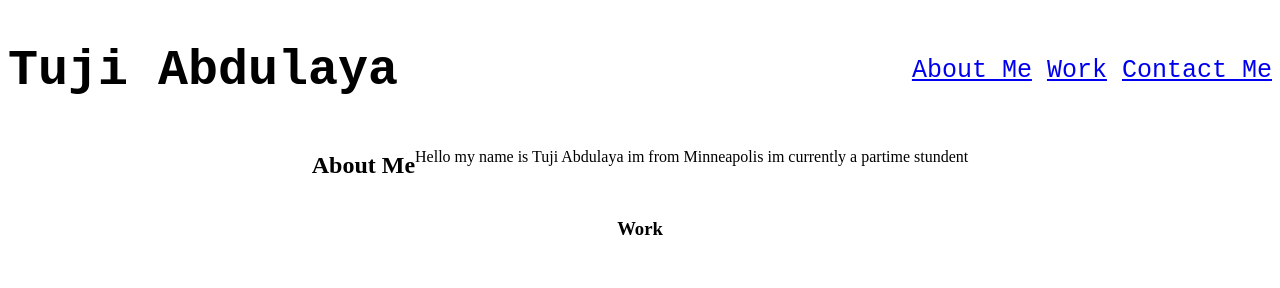
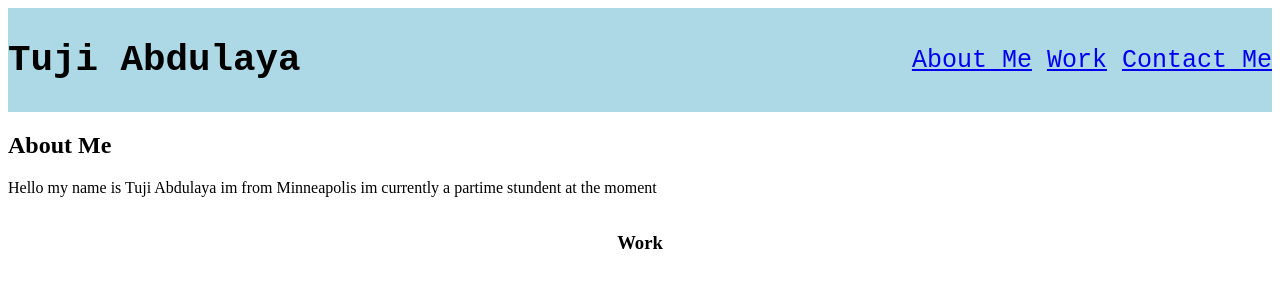
Before and after one commit to tujiabdulaya/Profolio-, a plain HTML site: page index.html in a window 1280 px wide. Drawn offline with Linux system fonts and the light colour scheme.

Commit message:
added header seaction

```diff
--- a/assets/css/style.css
+++ b/assets/css/style.css
@@ -4,6 +4,7 @@
     align-items: center;
     font-size: 25px;
     font-family: 'Courier New', Courier, monospace;
+    background-color: lightblue;
 }
 .section{
     display: flex;
--- a/index.html
+++ b/index.html
@@ -8,20 +8,27 @@
     <link rel="stylesheet" href="./assets/css/style.css" />
   </head>
   <body>
-    <div id="nav">
+    <section id="nav" >
+      <div>
         <h1>Tuji Abdulaya</h1>
+      </div>
+      <div>
         <nav>
           <a href="#about">About Me</a>
           <a href="#work">Work</a>
           <a href="#Contact">Contact Me</a>
         </nav>
       </div>
-    <div class="section">
+    </section>
+    <div class="About-me">
       <div>
         <h2>About Me</h2>
       </div>
       <div>
-        <p> Hello my name is Tuji Abdulaya im from Minneapolis im currently a partime stundent </p>
+        <p>
+          Hello my name is Tuji Abdulaya im from Minneapolis im currently a
+          partime stundent at the moment
+        </p>
       </div>
     </div>
     <div class="section">
@@ -29,7 +36,7 @@
         <h3>Work</h3>
       </div>
       <div>
-            <p>  </p>
+        <p></p>
       </div>
     </div>
   </body>
```
Lines whose indentation alone changed are shown as unchanged.
